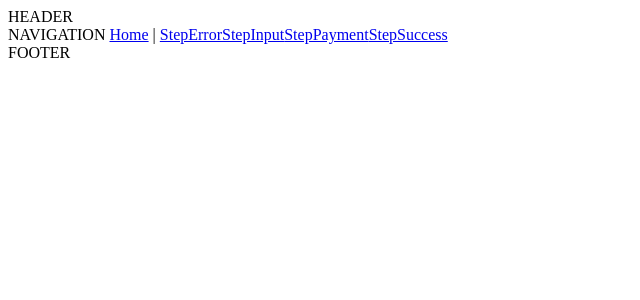
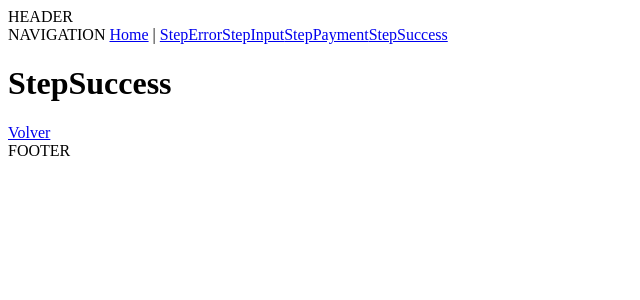
Before and after one commit to ElDav1d/checkout-wizard, a Vue app: page /enhorabuena in a window 1280 px wide. Shown: the top 300 px of the page, without its empty margins (0-640 px from the left). Built offline with nearby package versions, Linux system fonts and the light colour scheme.

Commit message:
Improve provisional navigation

```diff
--- a/src/views/Home.vue
+++ b/src/views/Home.vue
@@ -1,6 +1,7 @@
 <template>
   <main>
     <h1>This the home page</h1>
+    <router-link to="/mis-datos">Comprar</router-link>
   </main>
 </template>
 
--- a/src/views/StepError.vue
+++ b/src/views/StepError.vue
@@ -1,5 +1,6 @@
 <template>
   <main>
     <h1>StepError</h1>
+    <router-link to="/pago-del-producto">Volver</router-link>
   </main>
 </template>
--- a/src/views/StepSuccess.vue
+++ b/src/views/StepSuccess.vue
@@ -0,0 +1,6 @@
+<template>
+  <main>
+    <h1>StepSuccess</h1>
+    <router-link to="/">Volver</router-link>
+  </main>
+</template>
```
